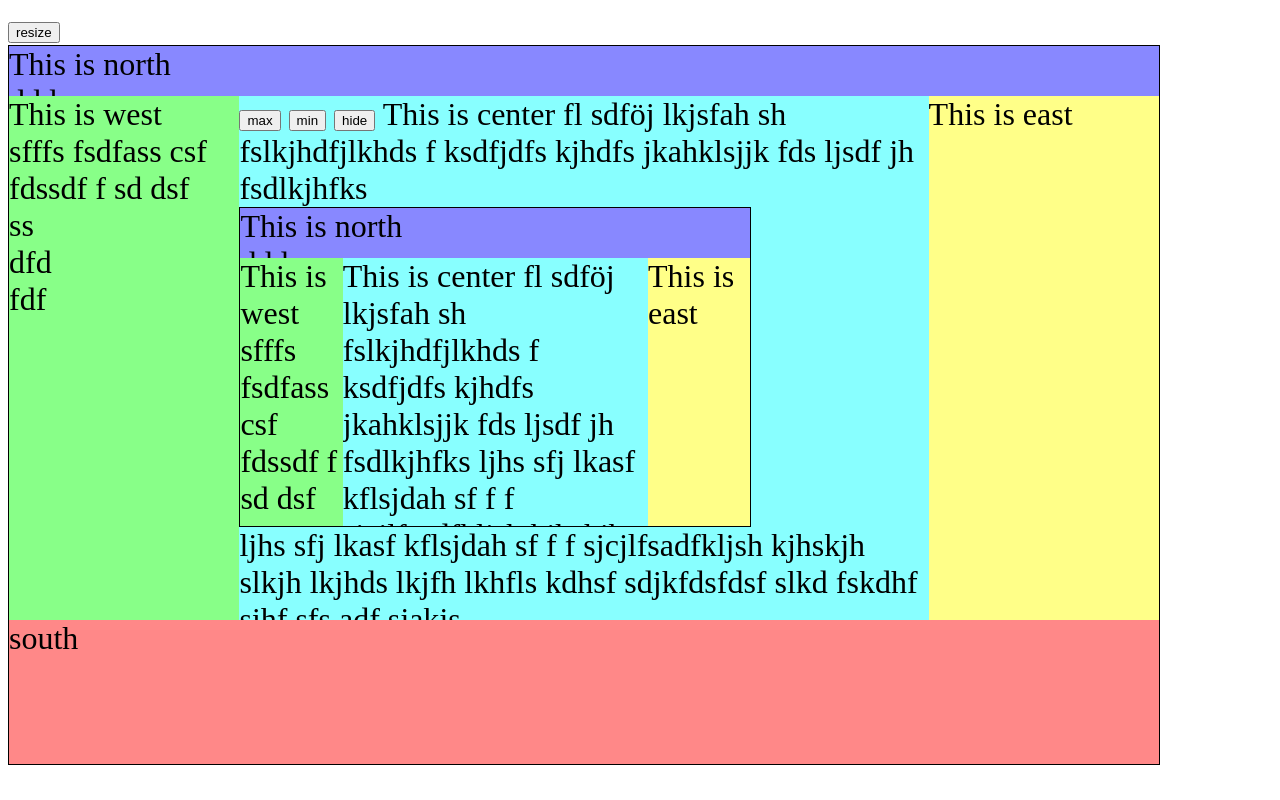
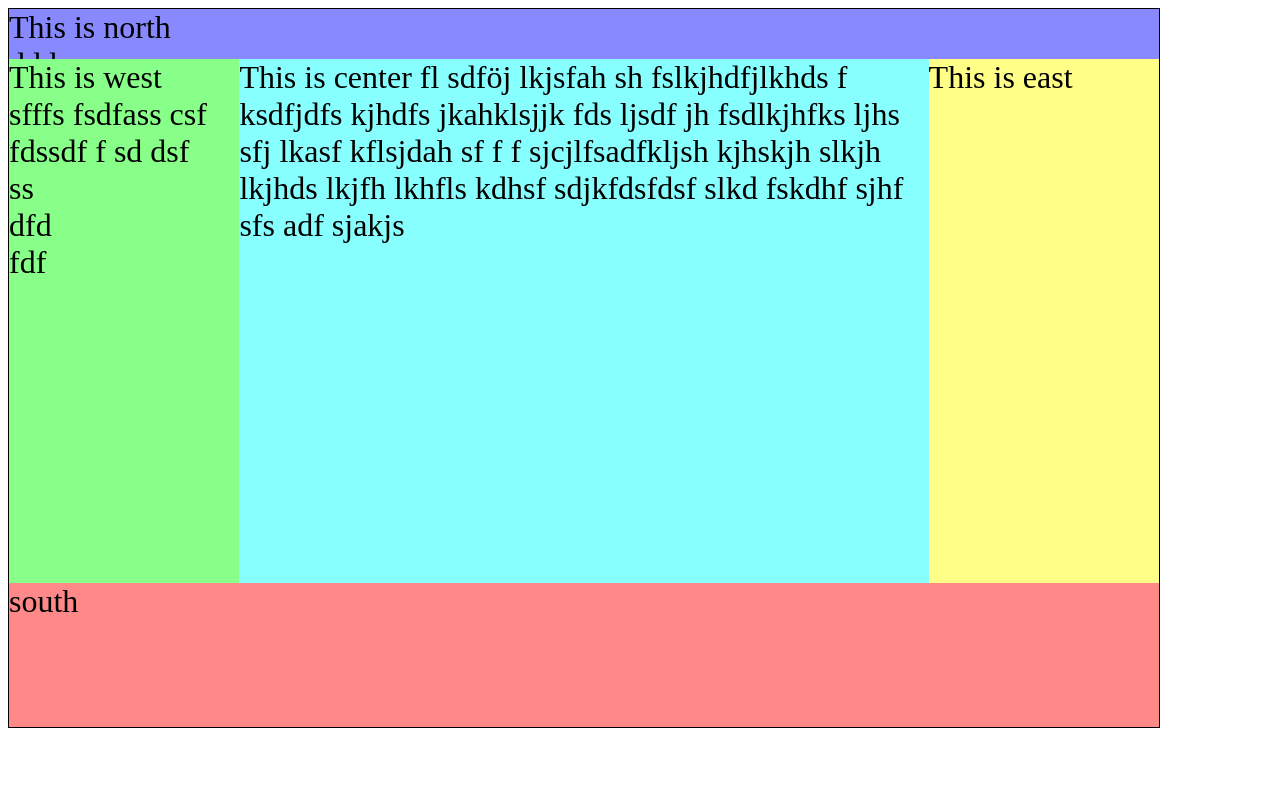
Before and after one commit to nidi3/js-border-layout, a plain HTML site: page index.html in a window 1280 px wide. Drawn offline with Linux system fonts and the light colour scheme.

Commit message:
simpler example

```diff
--- a/index.html
+++ b/index.html
@@ -2,12 +2,11 @@
 <html lang="en">
 <head>
     <meta charset="UTF-8">
-    <title>Border</title>
+    <title>Border Layout</title>
     <link rel="stylesheet" href="src/border.css">
 </head>
 <body>
-<button onclick="b1.resize({north: 10,south:30,west:300})">resize</button>
-<div id="layout" class="border-layout" style="height: 90vh; width: 90vw; border: 1px solid black">
+<div class="border-layout" style="height: 90vh; width: 90vw; border: 1px solid black">
     <div class="north draggable" size="50px" min-size="10px" max-size="30%" style="background-color: #88f">
         <div class="content">
             This is north<br>ddd
@@ -31,37 +30,7 @@
     </div>
     <div class="center" style="background-color: #8ff">
         <div class="content">
-            <button onclick="b1.maximize('north')">max</button>
-            <button onclick="b1.minimize('north')">min</button>
-            <button onclick="b1.hide('north')">hide</button>
             This is center fl sdföj lkjsfah sh fslkjhdfjlkhds f ksdfjdfs kjhdfs jkahklsjjk fds ljsdf jh fsdlkjhfks
-            <div id="layout2" class="border-layout" style="height: 40vh; width: 40vw; border: 1px solid black">
-                <div class="north draggable" size="50px" min-size="10px" max-size="30%" style="background-color: #88f">
-                    <div class="content">
-                        This is north<br>ddd
-                    </div>
-                </div>
-                <div class="west draggable" size="20%" style="background-color: #8f8">
-                    <div class="content">
-                        This is west<br>sfffs fsdfass csf fdssdf f sd dsf<br>ss<br>dfd<br>fdf<br>
-                    </div>
-                </div>
-                <div class="east" style="background-color: #ff8">
-                    <div class="content">
-                        This is east
-                    </div>
-                </div>
-                <div class="center" style="background-color: #8ff">
-                    <div class="content">
-                        This is center fl sdföj lkjsfah sh fslkjhdfjlkhds f ksdfjdfs kjhdfs jkahklsjjk fds ljsdf jh
-                        fsdlkjhfks
-                        ljhs sfj lkasf kflsjdah sf f f sjcjlfsadfkljsh kjhskjh slkjh lkjhds lkjfh lkhfls kdhsf
-                        sdjkfdsfdsf
-                        slkd fskdhf sjhf sfs adf sjakjs
-                    </div>
-                </div>
-            </div>
-
             ljhs sfj lkasf kflsjdah sf f f sjcjlfsadfkljsh kjhskjh slkjh lkjhds lkjfh lkhfls kdhsf sdjkfdsfdsf
             slkd fskdhf sjhf sfs adf sjakjs
         </div>
@@ -74,12 +43,7 @@
 </style>
 <script src="src/border.js"></script>
 <script>
-    var b1 = borderLayout(document.querySelector('#layout'), function (state) {
-        console.log(state);
-    });
-    var b2 = borderLayout(document.querySelector('#layout2'), function (state) {
-        console.log(state);
-    });
+    var b1 = borderLayout(document.querySelector('.border-layout'));
 </script>
 </body>
 </html>
```
Also changed, not shown: README.md.
